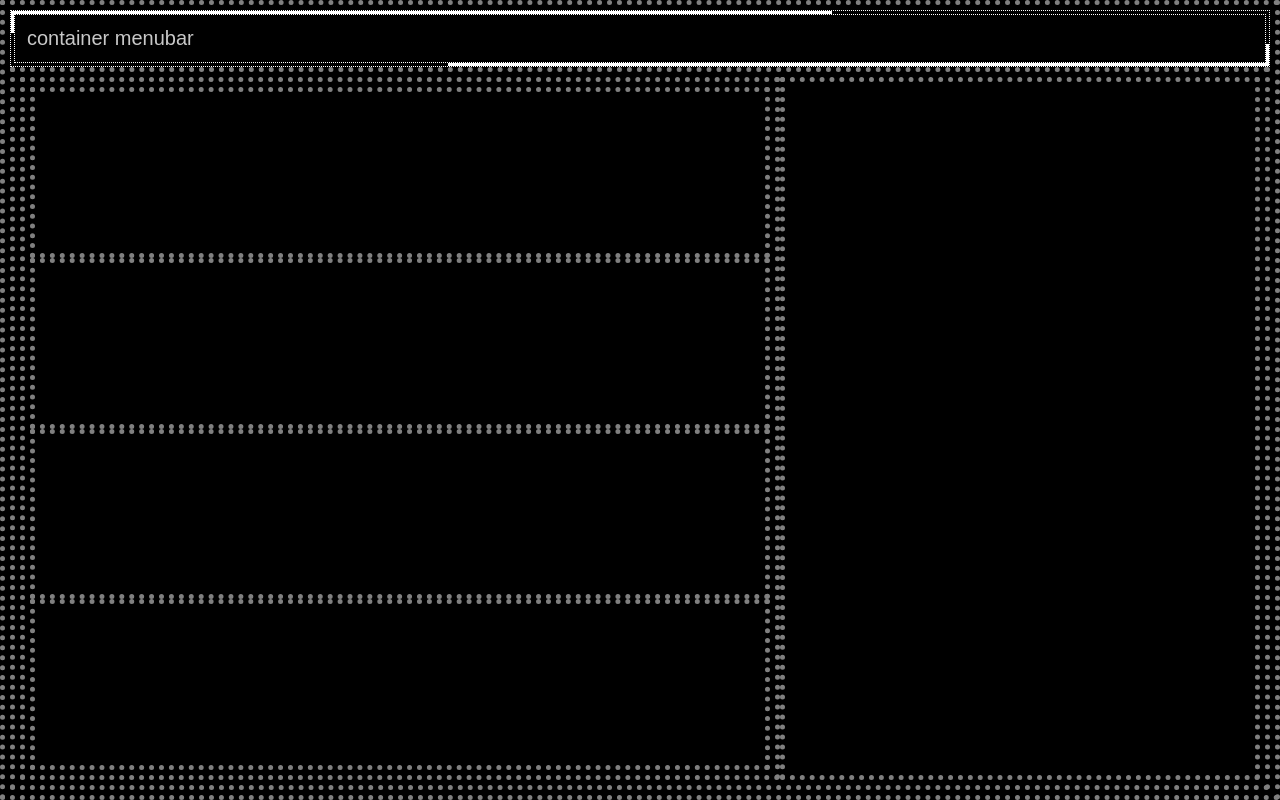
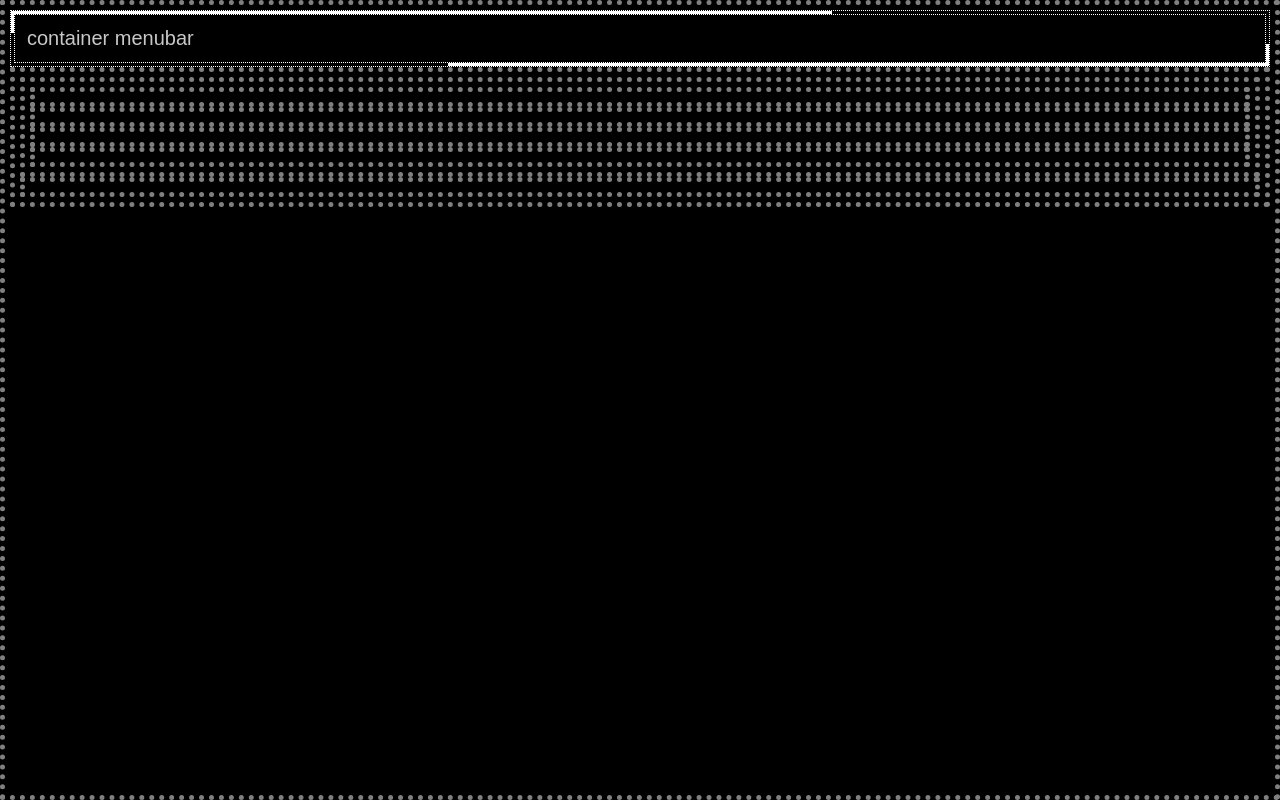
Before and after one commit to SinixND/game_of_life, a PHP site: page / in a window 1280 px wide. Run offline with PHP 8.4, Linux system fonts and the light colour scheme.

Commit message:
layout rework

```diff
--- a/index.html
+++ b/index.html
@@ -18,24 +18,24 @@
 
 
 <body>
-  <div id="frameMain" class="panel flexV">
+  <div id="frameMain" class="panel flexCV">
     <!-- MENU BAR -->
-    <div id="panel-menubar" class="panel border">
+    <div id="panel-menubar" class="panelBorder">
       <div class="container">
         container menubar
       </div>
     </div>
 
-    <div id="panel-build" class="panel flexH">
-      <div id="panel-equipment" class="panel flexV">
-        <div id="panel-specialisation" class="panel flex">
+    <div id="panel-build" class="panel flexCH">
+      <div id="panel-equipment" class="panel flexCV">
+        <div id="panel-specialisation" class="panel flexI">
           <div class="hide">
             Choose specialisation
           </div>
         </div>
 
         <!-- WEAPON SELECTION AREA -->
-        <div id="panel-weapons" class="panel flex">
+        <div id="panel-weapons" class="panel flexI">
           <div id="panel-weapon-1" class="hide">
             <div class="hide">
               Choose weapon
@@ -54,7 +54,7 @@
         </div>
 
         <!-- ARMOR SELECTION AREA -->
-        <div id="panel-armor" class="panel flex">
+        <div id="panel-armor" class="panel flexI">
             <div id="panel-mask" class="hide" onclick="window.showPopup('Mask')">
               <div class="hide">
                 Choose mask
@@ -88,7 +88,7 @@
         </div>
 
         <!-- SKILL SELECTION AREA -->
-        <div id="panel-skills" class="panel flex">
+        <div id="panel-skills" class="panel flexI">
           <div id="panel-skill-1" class="hide">
             <div class="hide">
               Choose skill
@@ -102,7 +102,7 @@
         </div>
       </div>
 
-      <div id="panel-stats" class="panel flex">
+      <div id="panel-stats" class="panel flexI">
         <div id="panel-stats-weapons" class="hide">
           <div id="panel-stats-weapon-1" class="hide">
             <div class="hide">
--- a/style.css
+++ b/style.css
@@ -79,7 +79,8 @@ body {
   font-size: var(--txtLabel);
 }
 
-.panel {
+.panel,
+.panelBorder {
   border: var(--bWeightTemp) dotted var(--cTemp); /* develop */
   background-color: var(--cbgr);
   min-width: var(--widthMin);
@@ -96,14 +97,14 @@ body {
   overflow: auto;
 }
 
-.border {
+.panelBorder {
   padding: var(--bWeight);
   border: 1px dotted var(--cbrd);
   position: relative;
 }
 
-.border:before,
-.border:after {
+.panelBorder:before,
+.panelBorder:after {
   position: absolute;
   width: var(--bWidth);
   height: var(--bHeight);
@@ -112,51 +113,62 @@ body {
   content: '';
 }
 
-.border:before {
+.panelBorder:before {
   top: 0;
   left: 0;
   border-width: var(--bWeight) 0 0 var(--bWeight);
 }
 
-.border:after {
+.panelBorder:after {
   right: 0;
   bottom: 0;
   border-width: 0 var(--bWeight) var(--bWeight) 0;
 }
 
-.border:hover {
+.panelBorder:hover {
   /* opacity: 0.8; */
   cursor: pointer;
 }
 
-.flex,
-.flexH,
-.flexV {
+/* flex container */
+.flexC,
+.flexC-H,
+.flexC-V {
   display: flex;
   min-width: var(--widthMin);
+}
+
+.flexC-H {
+  flex-flow: row wrap; /* -flow -wrap */
+}
+
+.flexC-V {
+  flex-flow: column wrap;
+}
+
+/* flex item */
+.flexI {
   flex: 1 1 auto;
 }
 
-.flexH {
-  flex-flow: row wrap; /* -flow -wrap */
-}
-
-.flexV {
-  flex-flow: column wrap;
-}
-
-.grid,
-.gridH,
-.gridV {
+/* flex container */
+.gridC,
+.gridC-H,
+.gridC-V {
   display: grid;
 }
 
-.gridH {
+.gridC-H {
   grid-template-columns: repeat(auto-fit, minmax(var(--widthMin), 1fr));
 }
 
-.gridV {
+.gridC-V {
   grid-template-rows: repeat(auto-fit, minmax(var(--widthMin), 1fr));
+}
+
+/* flex item */
+.gridI {
+  /*tbd*/
 }
 
 .container {
```
